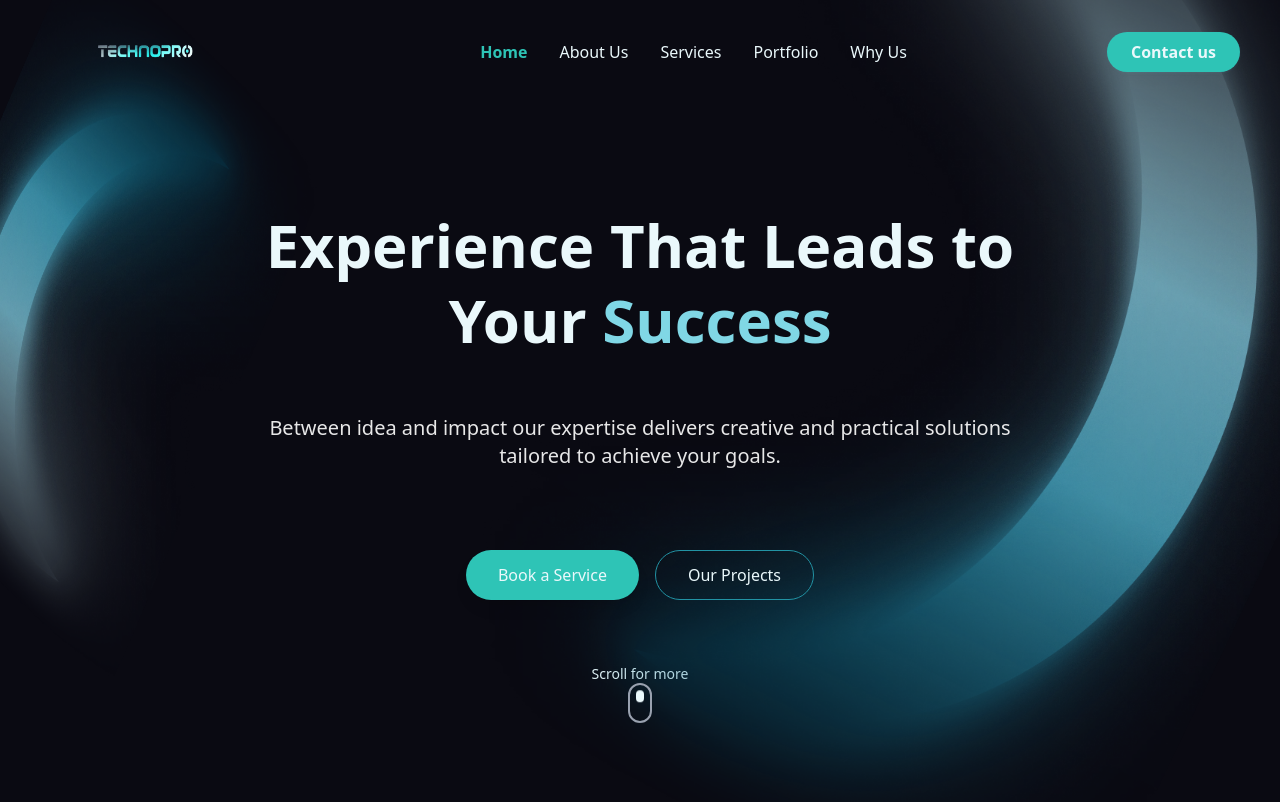
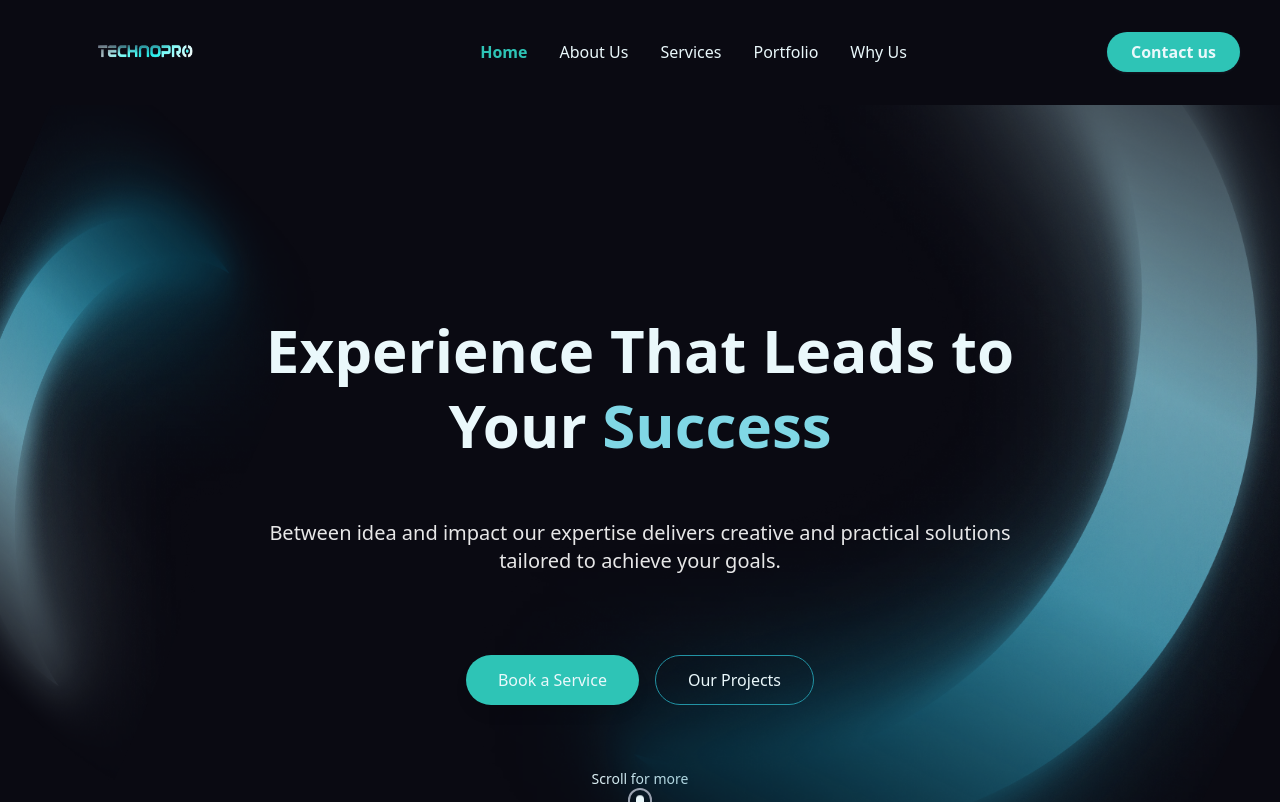
Before and after one commit to moh102moh/technova, a Next.js app in the folder frontend/: page / in a window 1280 px wide. Shown: the top 802 px of the page. Built offline with nearby package versions, Linux system fonts and the light colour scheme.

Commit message:
Update page.js

```diff
--- a/frontend/app/page.js
+++ b/frontend/app/page.js
@@ -10,36 +10,11 @@ import Footer from './components/Footer';
 import PortfolioSection from './components/PortfolioSection';
 
 export default function Home() {
-  const [isScrolled, setIsScrolled] = useState(false);
+
   const [isMobileMenuOpen, setIsMobileMenuOpen] = useState(false);
   const [activeSection, setActiveSection] = useState('hero');
 
-  useEffect(() => {
-    const handleScroll = () => {
-      setIsScrolled(window.scrollY > 50);
 
-      const sections = ['hero', 'about', 'services', 'portfolio', 'why', 'contact'];
-      const currentSection = sections.find(section => {
-        const element = document.getElementById(section);
-        if (element) {
-          const rect = element.getBoundingClientRect();
-          return rect.top <= 100 && rect.bottom >= 100;
-        }
-        return false;
-      });
-
-      if (currentSection) {
-        setActiveSection(currentSection);
-      }
-    };
-
-    window.addEventListener('scroll', handleScroll, { passive: true });
-    handleScroll();
-
-    return () => {
-      window.removeEventListener('scroll', handleScroll);
-    };
-  }, []);
 
   useEffect(() => {
     const handleResize = () => {
@@ -105,13 +80,8 @@ export default function Home() {
         <div className="absolute bottom-[-20%] left-[-10%] w-[70vh] h-[70vh] rounded-full bg-primary-400/5 blur-3xl"></div>
       </div>
 
-      <header
-        className={`fixed top-0 left-0 right-0 z-50 transition-all duration-300 ${
-          isScrolled
-            ? 'bg-background-dark/95 backdrop-blur-md shadow-lg'
-            : 'bg-transparent'
-        }`}
-      >
+     <header className="relative z-50 bg-transparent">
+
         <div className="container mx-auto px-4 sm:px-6 py-4 flex justify-between items-center">
           <div className="w-40 sm:w-48 md:w-60 lg:w-64">
             <img
@@ -322,7 +292,8 @@ export default function Home() {
         )}
       </header>
 
-      <div className="overflow-x-hidden pt-16 md:pt-0">
+     <div className="overflow-x-hidden">
+
         <section id="hero" aria-label="Hero section">
           <HeroSection />
         </section>
```
